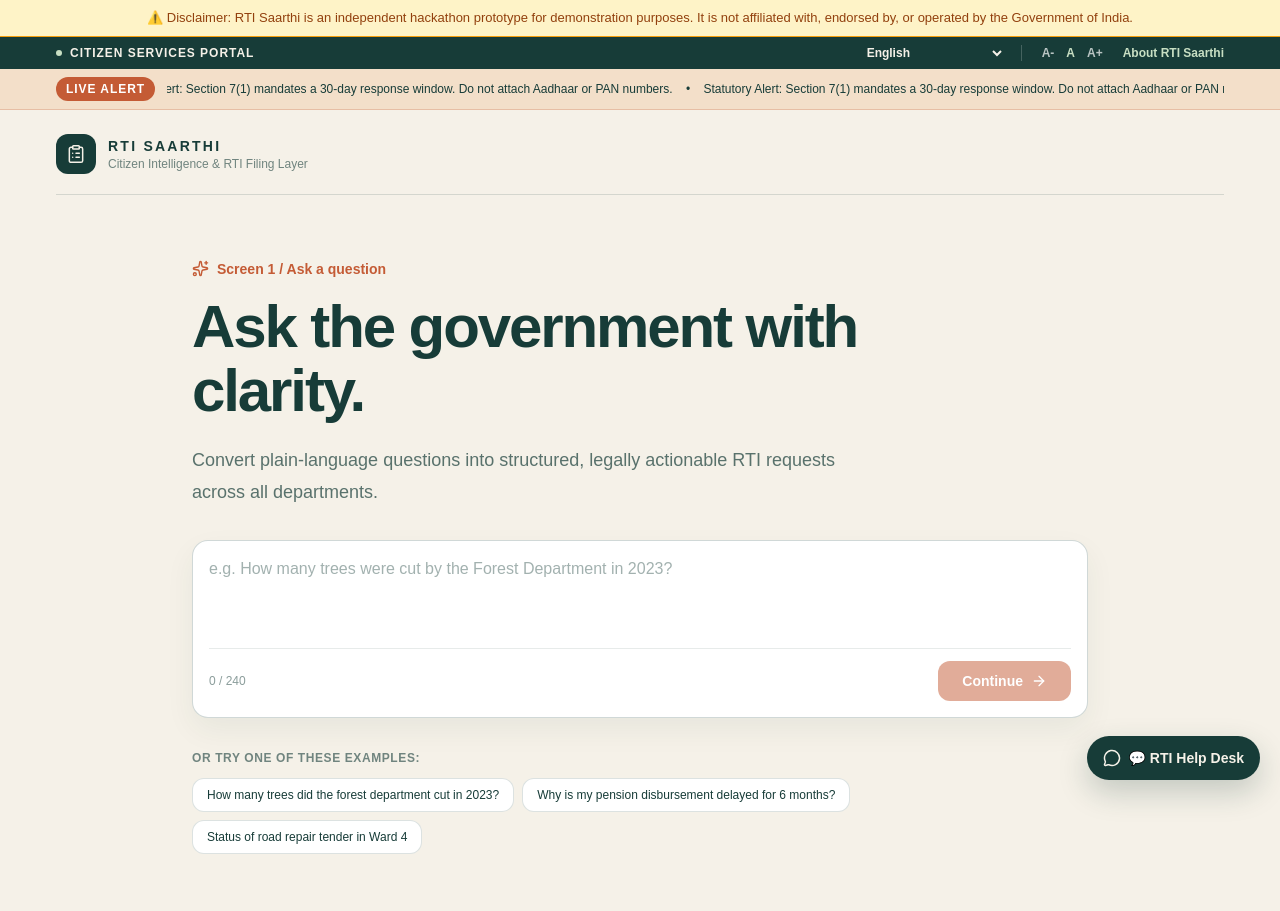
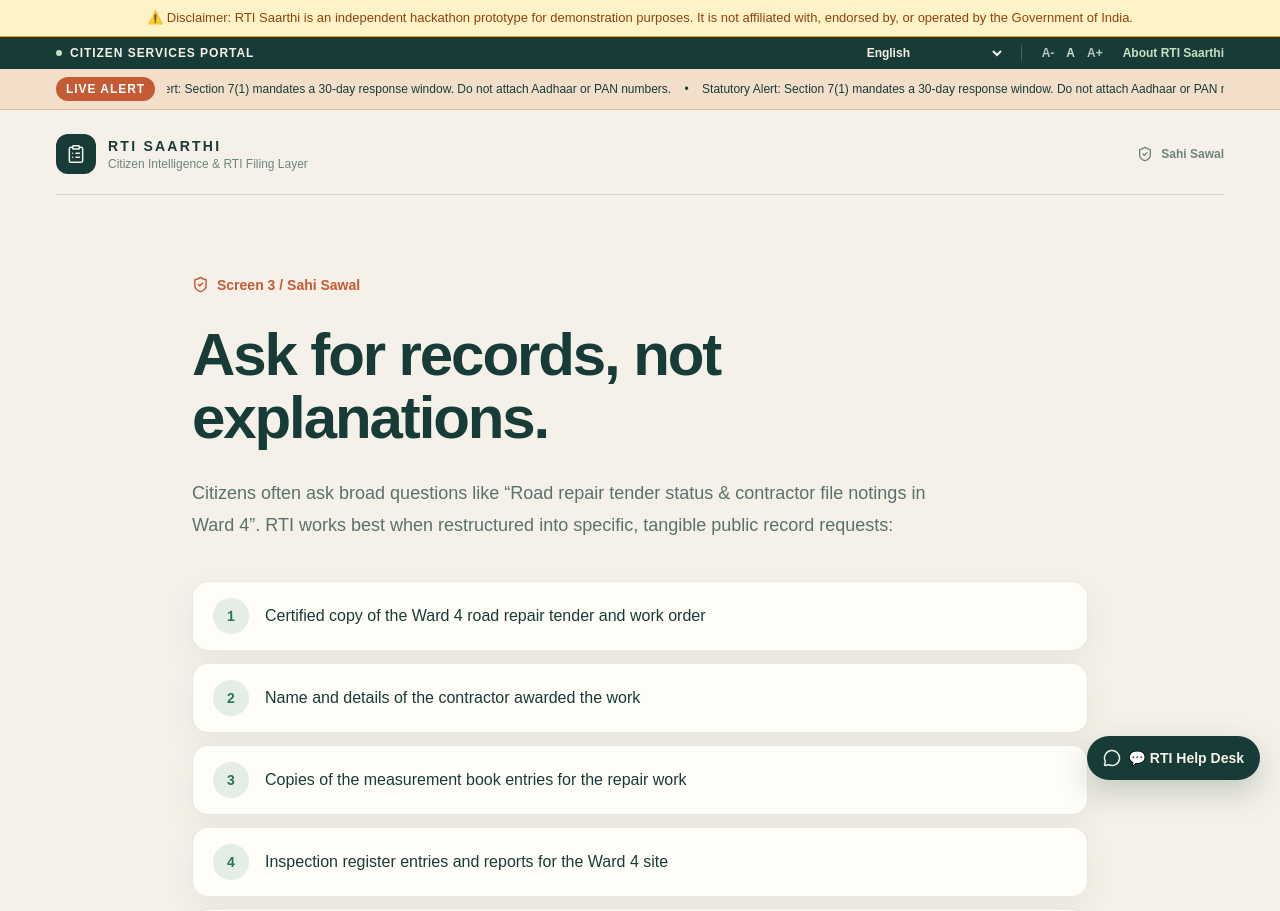
Before and after one commit to mohit-saini-dev/RTI-Saarthi, a Next.js app: page /question in a window 1280 px wide. Shown: the top 911 px of the page. Built offline with nearby package versions, Linux system fonts and the light colour scheme.

Commit message:
fix: align screen 2 understand, screen 3 question, screen 4 authority, and screen 6 review

```diff
--- a/src/app/authority/page.tsx
+++ b/src/app/authority/page.tsx
@@ -1,24 +1,86 @@
 "use client";
 
-import { ArrowRight, Building2, ClipboardList, ShieldCheck } from "lucide-react";
+import { useEffect, useState } from "react";
 import Link from "next/link";
-import { useEffect, useState } from "react";
-import { defaultUniversalState, type RtiState } from "@/src/lib/types";
+import { ArrowRight, ClipboardList, ShieldCheck } from "lucide-react";
+import { type RtiState } from "@/src/lib/types";
 import { readRtiState } from "@/src/lib/client-state";
 
 export default function AuthorityPage() {
-  const [state, setState] = useState<RtiState>(defaultUniversalState);
+  const [state, setState] = useState<RtiState | null>(null);
+
   useEffect(() => {
-    const updateState = window.setTimeout(() => setState(readRtiState()), 0);
-    return () => window.clearTimeout(updateState);
+    setState(readRtiState());
   }, []);
 
   return (
-    <main className="min-h-screen bg-[#f5f1e8] text-[#173c38]"><div className="mx-auto flex min-h-screen w-full max-w-7xl flex-col px-6 py-6 sm:px-10 lg:px-14">
-      <header className="flex items-center justify-between border-b border-[#173c38]/15 pb-5"><Link href="/" className="flex items-center gap-3"><div className="flex size-10 items-center justify-center rounded-xl bg-[#173c38] text-[#f5f1e8]"><ClipboardList size={20} /></div><div><p className="text-sm font-bold tracking-[0.16em] uppercase">RTI Saarthi</p><p className="text-xs text-[#173c38]/60">Citizen Intelligence &amp; RTI Filing Layer</p></div></Link><div className="hidden items-center gap-2 text-xs font-semibold text-[#173c38]/60 sm:flex"><ShieldCheck size={16} /> Authority match</div></header>
-      <section className="mx-auto flex w-full max-w-3xl flex-1 flex-col justify-center py-14 lg:py-20"><div className="mb-7 flex items-center gap-2 text-sm font-semibold text-[#c45b35]"><ShieldCheck size={17} /> Screen 4 / Authority match</div><h1 className="max-w-2xl text-5xl leading-[0.98] font-semibold tracking-[-0.04em] sm:text-7xl">Who should receive this request?</h1><p className="mt-7 max-w-xl text-lg leading-8 text-[#173c38]/70">We matched your records request to the authority most likely to hold the information.</p>
-        <div className="mt-10 rounded-2xl border border-[#173c38]/10 bg-[#fffdf8] p-6 shadow-[0_24px_50px_rgba(23,60,56,0.1)] sm:p-8"><div className="flex flex-col gap-5 sm:flex-row sm:items-start sm:justify-between"><div className="flex items-start gap-4"><div className="flex size-12 shrink-0 items-center justify-center rounded-xl bg-[#e5eee4] text-[#27745e]"><Building2 size={23} /></div><div><p className="text-xs font-bold tracking-[0.14em] text-[#c45b35] uppercase">Matched authority</p><h2 className="mt-2 text-2xl leading-8 font-semibold">{state.suggestedAuthority}</h2></div></div><span className="w-fit shrink-0 rounded-full bg-[#e5eee4] px-3 py-1.5 text-xs font-bold text-[#27745e]">Confidence: {state.authorityConfidence}%</span></div><div className="mt-7 border-t border-[#173c38]/10 pt-5"><p className="text-xs font-bold tracking-[0.12em] text-[#173c38]/50 uppercase">Why this match</p><p className="mt-2 text-base leading-7 text-[#173c38]/70">{state.authorityReason}</p></div><Link href="/health-check" className="mt-8 flex min-h-12 items-center justify-center gap-2 rounded-xl bg-[#c45b35] px-5 py-3 text-center text-sm font-bold text-white transition hover:bg-[#a94728]">Looks right, continue <ArrowRight size={17} /></Link></div>
-      </section>
-    </div></main>
+    <main className="min-h-screen bg-[#f5f1e8] text-[#173c38]">
+      <div className="mx-auto flex min-h-screen w-full max-w-7xl flex-col px-6 py-6 sm:px-10 lg:px-14">
+        <header className="flex items-center justify-between border-b border-[#173c38]/15 pb-5">
+          <Link href="/" className="flex items-center gap-3">
+            <div className="flex size-10 items-center justify-center rounded-xl bg-[#173c38] text-[#f5f1e8]">
+              <ClipboardList size={20} strokeWidth={1.8} />
+            </div>
+            <div>
+              <p className="text-sm font-bold tracking-[0.16em] uppercase">RTI Saarthi</p>
+              <p className="text-xs text-[#173c38]/60">Citizen Intelligence &amp; RTI Filing Layer</p>
+            </div>
+          </Link>
+          <div className="hidden items-center gap-2 text-xs font-semibold text-[#173c38]/60 sm:flex">
+            <ShieldCheck size={16} />
+            Authority Match
+          </div>
+        </header>
+
+        <section className="mx-auto flex w-full max-w-4xl flex-1 flex-col justify-center py-14 lg:py-20">
+          <div className="mb-7 flex items-center gap-2 text-sm font-semibold text-[#c45b35]">
+            <ShieldCheck size={17} />
+            Screen 4 / Authority match
+          </div>
+
+          <h1 className="max-w-3xl text-4xl leading-[1.08] font-semibold tracking-[-0.035em] sm:text-6xl">
+            Who should receive this request?
+          </h1>
+          <p className="mt-7 max-w-3xl text-lg leading-8 text-[#173c38]/70">
+            We matched your records request to the public authority most likely to hold the information.
+          </p>
+
+          <div className="mt-10 rounded-2xl border border-[#173c38]/10 bg-white p-8 shadow-sm">
+            <div className="flex items-center justify-between">
+              <span className="text-xs font-bold uppercase tracking-wider text-[#c45b35]">
+                Matched Authority
+              </span>
+              <span className="rounded-full bg-[#e5eee4] px-3 py-1 text-xs font-bold text-[#27745e]">
+                Confidence: {state?.authorityConfidence || 95}%
+              </span>
+            </div>
+
+            <h2 className="mt-4 text-2xl font-bold text-[#173c38]">
+              {state?.publicAuthority || "Department of Forests & Wildlife"}
+            </h2>
+
+            <p className="mt-3 text-sm text-[#173c38]/70">
+              Jurisdiction: <span className="font-semibold">{state?.jurisdiction || "State"}</span>
+            </p>
+
+            <div className="mt-6 border-t border-[#173c38]/10 pt-4">
+              <p className="text-xs font-bold uppercase tracking-wider text-[#173c38]/50">Why this match</p>
+              <p className="mt-1 text-sm text-[#173c38]/80">
+                {state?.suitabilityReason || "Your query concerns official sanction registers, environmental permits, and tree felling logs."}
+              </p>
+            </div>
+          </div>
+
+          <div className="mt-10 flex justify-end">
+            <Link
+              href="/health-check"
+              className="flex min-h-12 items-center justify-center gap-2 rounded-xl bg-[#c45b35] px-6 py-3 text-sm font-bold text-white transition hover:bg-[#a94728]"
+            >
+              Looks right, continue <ArrowRight size={17} />
+            </Link>
+          </div>
+        </section>
+      </div>
+    </main>
   );
 }
--- a/src/app/question/page.tsx
+++ b/src/app/question/page.tsx
@@ -1,54 +1,38 @@
 "use client";
 
-import { useState } from "react";
-import { useRouter } from "next/navigation";
-import { ArrowRight, ClipboardList, Loader2, Sparkles } from "lucide-react";
-import { writeRtiState } from "@/src/lib/client-state";
+import { ArrowRight, Check, ClipboardList, Pencil, ShieldCheck } from "lucide-react";
+import Link from "next/link";
+import { useEffect, useState } from "react";
+import { type RtiState } from "@/src/lib/types";
+import { readRtiState, writeRtiState } from "@/src/lib/client-state";
 
-const EXAMPLE_QUERIES = [
-  "How many trees did the forest department cut in 2023?",
-  "Why is my pension disbursement delayed for 6 months?",
-  "Status of road repair tender in Ward 4",
-];
+export default function QuestionPage() {
+  const [isEditing, setIsEditing] = useState(false);
+  const [state, setState] = useState<RtiState | null>(null);
+  const [requests, setRequests] = useState<string[]>([]);
 
-export default function HomePage() {
-  const router = useRouter();
-  const [query, setQuery] = useState("");
-  const [isLoading, setIsLoading] = useState(false);
+  useEffect(() => {
+    const currentState = readRtiState();
+    setState(currentState);
+    if (currentState?.restructuredRequests?.length) {
+      setRequests(currentState.restructuredRequests);
+    }
+  }, []);
 
-  const handleAnalyze = async (e?: React.FormEvent, customQuery?: string) => {
-    if (e) e.preventDefault();
-    const queryToSubmit = (customQuery || query).trim();
-    if (!queryToSubmit || isLoading) return;
-
-    setIsLoading(true);
-    try {
-      const res = await fetch("/api/analyze", {
-        method: "POST",
-        headers: { "Content-Type": "application/json" },
-        body: JSON.stringify({ query: queryToSubmit }),
-      });
-
-      if (!res.ok) throw new Error("Failed to analyze");
-      const data = await res.json();
-
-      // Save AI result to localStorage
-      writeRtiState(data);
-      router.push("/understand");
-    } catch (err) {
-      console.error("Analysis failed:", err);
-      router.push("/understand");
-    } finally {
-      setIsLoading(false);
+  const handleDoneEditing = () => {
+    setIsEditing(false);
+    if (state) {
+      const updated = { ...state, restructuredRequests: requests };
+      setState(updated);
+      writeRtiState(updated);
     }
   };
 
   return (
     <main className="min-h-screen bg-[#f5f1e8] text-[#173c38]">
       <div className="mx-auto flex min-h-screen w-full max-w-7xl flex-col px-6 py-6 sm:px-10 lg:px-14">
-        {/* Navigation */}
         <header className="flex items-center justify-between border-b border-[#173c38]/15 pb-5">
-          <div className="flex items-center gap-3">
+          <Link href="/" className="flex items-center gap-3">
             <div className="flex size-10 items-center justify-center rounded-xl bg-[#173c38] text-[#f5f1e8]">
               <ClipboardList size={20} strokeWidth={1.8} />
             </div>
@@ -56,79 +40,72 @@ export default function HomePage() {
               <p className="text-sm font-bold tracking-[0.16em] uppercase">RTI Saarthi</p>
               <p className="text-xs text-[#173c38]/60">Citizen Intelligence &amp; RTI Filing Layer</p>
             </div>
+          </Link>
+          <div className="hidden items-center gap-2 text-xs font-semibold text-[#173c38]/60 sm:flex">
+            <ShieldCheck size={16} />
+            Sahi Sawal
           </div>
         </header>
 
-        {/* Hero Section */}
-        <section className="mx-auto flex w-full max-w-4xl flex-1 flex-col justify-center py-12 lg:py-16">
-          <div className="mb-4 flex items-center gap-2 text-sm font-semibold text-[#c45b35]">
-            <Sparkles size={17} />
-            Screen 1 / Ask a question
+        <section className="mx-auto flex w-full max-w-4xl flex-1 flex-col justify-center py-14 lg:py-20">
+          <div className="mb-7 flex items-center gap-2 text-sm font-semibold text-[#c45b35]">
+            <ShieldCheck size={17} />
+            Screen 3 / Sahi Sawal
           </div>
-
-          <h1 className="max-w-3xl text-4xl leading-[1.08] font-semibold tracking-[-0.035em] sm:text-6xl">
-            Ask the government with clarity.
+          <h1 className="max-w-3xl text-4xl leading-[1.05] font-semibold tracking-[-0.035em] sm:text-6xl">
+            Ask for records, not explanations.
           </h1>
-          <p className="mt-5 max-w-2xl text-lg leading-8 text-[#173c38]/70">
-            Convert plain-language questions into structured, legally actionable RTI requests across all departments.
-          </p>
-
-          {/* Form */}
-          <form onSubmit={handleAnalyze} className="mt-8 w-full">
-            <div className="relative rounded-2xl border border-[#173c38]/20 bg-white p-4 shadow-[0_12px_30px_rgba(23,60,56,0.06)] transition-all focus-within:border-[#c45b35]">
-              <textarea
-                value={query}
-                onChange={(e) => setQuery(e.target.value)}
-                placeholder="e.g. How many trees were cut by the Forest Department in 2023?"
-                rows={3}
-                className="w-full resize-none bg-transparent text-base text-[#173c38] placeholder-[#173c38]/40 outline-none"
-              />
-
-              <div className="mt-3 flex items-center justify-between border-t border-[#173c38]/10 pt-3">
-                <span className="text-xs text-[#173c38]/50">
-                  {query.length} / 240
-                </span>
-
-                <button
-                  type="submit"
-                  disabled={!query.trim() || isLoading}
-                  className="flex items-center gap-2 rounded-xl bg-[#c45b35] px-6 py-2.5 text-sm font-bold text-white transition hover:bg-[#a94728] disabled:opacity-50"
-                >
-                  {isLoading ? (
+          <p className="mt-7 max-w-3xl text-lg leading-8 text-[#173c38]/70">
+            {state?.question ? (
               <>
-                      <Loader2 size={16} className="animate-spin" />
-                      Analyzing...
+                Citizens often ask broad questions like &ldquo;{state.question}&rdquo;. RTI works best when restructured into specific, tangible public record requests:
               </>
             ) : (
               <>
-                      Continue <ArrowRight size={16} />
+                RTI works best with specific record requests. Here is what you can actually ask for:
               </>
             )}
-                </button>
+          </p>
+
+          <div className="mt-10 space-y-3">
+            {requests.map((request, index) => (
+              <div key={index} className="flex items-center gap-4 rounded-2xl border border-[#173c38]/10 bg-[#fffdf8] px-5 py-4 shadow-[0_12px_30px_rgba(23,60,56,0.06)]">
+                <span className="flex size-9 shrink-0 items-center justify-center rounded-full bg-[#e5eee4] text-sm font-bold text-[#27745e]">
+                  {index + 1}
+                </span>
+                {isEditing ? (
+                  <input
+                    aria-label={`Record request ${index + 1}`}
+                    value={request}
+                    onChange={(e) =>
+                      setRequests((current) =>
+                        current.map((item, i) => (i === index ? e.target.value : item))
+                      )
+                    }
+                    className="min-w-0 flex-1 border-b border-[#c45b35] bg-transparent py-1 text-base leading-7 outline-none"
+                  />
+                ) : (
+                  <p className="text-base leading-7 font-medium">{request}</p>
+                )}
               </div>
-            </div>
-          </form>
-
-          {/* Preset Prompts */}
-          <div className="mt-8">
-            <p className="text-xs font-semibold tracking-wider text-[#173c38]/60 uppercase">
-              Or try one of these examples:
-            </p>
-            <div className="mt-3 flex flex-wrap gap-2">
-              {EXAMPLE_QUERIES.map((example, i) => (
-                <button
-                  key={i}
-                  type="button"
-                  onClick={() => {
-                    setQuery(example);
-                    handleAnalyze(undefined, example);
-                  }}
-                  className="rounded-xl border border-[#173c38]/15 bg-white px-3.5 py-2 text-xs font-medium text-[#173c38] transition hover:border-[#173c38] hover:bg-[#fffdf8]"
-                >
-                  {example}
-                </button>
             ))}
           </div>
+
+          <div className="mt-10 flex flex-col-reverse gap-3 sm:flex-row sm:items-center sm:justify-between">
+            <button
+              type="button"
+              onClick={() => (isEditing ? handleDoneEditing() : setIsEditing(true))}
+              className="flex min-h-12 items-center justify-center gap-2 rounded-xl border border-[#173c38]/20 px-5 py-3 text-sm font-bold transition hover:border-[#173c38] hover:bg-white"
+            >
+              {isEditing ? <Check size={16} /> : <Pencil size={16} />}
+              {isEditing ? "Done editing" : "Edit"}
+            </button>
+            <Link
+              href="/authority"
+              className="flex min-h-12 items-center justify-center gap-2 rounded-xl bg-[#c45b35] px-5 py-3 text-center text-sm font-bold text-white transition hover:bg-[#a94728]"
+            >
+              Use these records <ArrowRight size={17} />
+            </Link>
           </div>
         </section>
       </div>
--- a/src/app/review/page.tsx
+++ b/src/app/review/page.tsx
@@ -1,52 +1,87 @@
 "use client";
 
-import { ArrowRight, CheckCircle2, ClipboardList, LoaderCircle, ShieldCheck } from "lucide-react";
+import { useEffect, useState } from "react";
 import Link from "next/link";
-import { useEffect, useState } from "react";
-import { defaultUniversalState, type RtiState } from "@/src/lib/types";
+import { ArrowRight, ClipboardList, Download, ShieldCheck } from "lucide-react";
+import { type RtiState } from "@/src/lib/types";
 import { readRtiState } from "@/src/lib/client-state";
 
 export default function ReviewPage() {
-  const [isSubmitting, setIsSubmitting] = useState(false);
-  const [isSubmitted, setIsSubmitted] = useState(false);
-  const [state, setState] = useState<RtiState>(defaultUniversalState);
+  const [state, setState] = useState<RtiState | null>(null);
 
   useEffect(() => {
-    const updateState = window.setTimeout(() => setState(readRtiState()), 0);
-
-    return () => window.clearTimeout(updateState);
+    setState(readRtiState());
   }, []);
 
-  function submitDemo() {
-    setIsSubmitting(true);
-    window.setTimeout(() => {
-      setIsSubmitting(false);
-      setIsSubmitted(true);
-    }, 900);
-  }
-
   return (
-    <main className="min-h-screen overflow-hidden bg-[#f5f1e8] text-[#173c38]">
+    <main className="min-h-screen bg-[#f5f1e8] text-[#173c38]">
       <div className="mx-auto flex min-h-screen w-full max-w-7xl flex-col px-6 py-6 sm:px-10 lg:px-14">
         <header className="flex items-center justify-between border-b border-[#173c38]/15 pb-5">
-          <Link href="/" className="flex items-center gap-3"><div className="flex size-10 items-center justify-center rounded-xl bg-[#173c38] text-[#f5f1e8]"><ClipboardList size={20} strokeWidth={1.8} /></div><div><p className="text-sm font-bold tracking-[0.16em] uppercase">RTI Saarthi</p><p className="text-xs text-[#173c38]/60">Citizen Intelligence &amp; RTI Filing Layer</p></div></Link>
-                    <Link href="/" className="flex items-center gap-3"><div className="flex size-10 items-center justify-center rounded-xl bg-[#173c38] text-[#f5f1e8]"><ClipboardList size={20} strokeWidth={1.8} /></div><div><p className="text-sm font-bold tracking-[0.16em] uppercase">RTI Saarthi</p><p className="text-xs text-[#173c38]/60">Citizen Intelligence &amp; RTI Filing Layer</p></div></Link>
-          <div className="hidden items-center gap-2 text-xs font-semibold text-[#173c38]/60 sm:flex"><ShieldCheck size={16} /> Review &amp; mock submission</div>
+          <Link href="/" className="flex items-center gap-3">
+            <div className="flex size-10 items-center justify-center rounded-xl bg-[#173c38] text-[#f5f1e8]">
+              <ClipboardList size={20} strokeWidth={1.8} />
+            </div>
+            <div>
+              <p className="text-sm font-bold tracking-[0.16em] uppercase">RTI Saarthi</p>
+              <p className="text-xs text-[#173c38]/60">Citizen Intelligence &amp; RTI Filing Layer</p>
+            </div>
+          </Link>
+          <div className="hidden items-center gap-2 text-xs font-semibold text-[#173c38]/60 sm:flex">
+            <ShieldCheck size={16} />
+            Review &amp; Submit
+          </div>
         </header>
 
-        <section className="mx-auto flex w-full max-w-4xl flex-1 flex-col justify-center py-12 lg:py-16">
-          <div className="mb-7 flex items-center gap-2 text-sm font-semibold text-[#c45b35]"><ShieldCheck size={17} /> Screen 6 / Review &amp; submit</div>
-          <h1 className="max-w-2xl text-5xl leading-[0.98] font-semibold tracking-[-0.04em] sm:text-7xl">One last look before you send.</h1>
-          <p className="mt-6 max-w-xl text-lg leading-8 text-[#173c38]/70">Your request is ready. Check the records below, then submit this safe demonstration filing.</p>
-
-          <div className="mt-10 rounded-2xl border border-[#173c38]/10 bg-[#fffdf8] p-6 shadow-[0_20px_45px_rgba(23,60,56,0.08)] sm:p-8">
-            <div className="flex flex-col gap-4 border-b border-[#173c38]/10 pb-5 sm:flex-row sm:items-center sm:justify-between"><div><p className="text-xs font-bold tracking-[0.14em] text-[#c45b35] uppercase">Requested records</p><h2 className="mt-1 text-2xl font-semibold">Five items for review</h2></div><span className="w-fit rounded-full bg-[#e5eee4] px-3 py-1.5 text-xs font-bold text-[#27745e]">Application fee: ₹10</span></div>
-            <ol className="mt-5 space-y-3">{state.restructuredRequests.map((request, index) => <li key={request} className="flex gap-3 text-sm leading-6"><span className="flex size-6 shrink-0 items-center justify-center rounded-full bg-[#e5eee4] text-xs font-bold text-[#27745e]">{index + 1}</span><span>{request}</span></li>)}</ol>
+        <section className="mx-auto flex w-full max-w-4xl flex-1 flex-col justify-center py-14 lg:py-20">
+          <div className="mb-7 flex items-center gap-2 text-sm font-semibold text-[#c45b35]">
+            <ShieldCheck size={17} />
+            Screen 6 / Review &amp; submit
           </div>
 
-          <div className="mt-4 flex items-start gap-3 rounded-2xl border border-[#c45b35]/25 bg-[#f3dfc9] px-5 py-4 text-sm leading-6"><ShieldCheck className="mt-0.5 shrink-0 text-[#c45b35]" size={18} /><p><strong className="font-bold">MOCK — No real filing or payment will occur</strong><br /><span className="text-[#173c38]/70">This is a synthetic journey for demonstration only.</span></p></div>
+          <h1 className="max-w-3xl text-4xl leading-[1.05] font-semibold tracking-[-0.035em] sm:text-6xl">
+            One last look before you send.
+          </h1>
+          <p className="mt-7 max-w-3xl text-lg leading-8 text-[#173c38]/70">
+            Your request is ready. Check the records below, then download your structured application.
+          </p>
 
-          {!isSubmitted ? <button type="button" onClick={submitDemo} disabled={isSubmitting} className="mt-6 flex min-h-12 w-full items-center justify-center gap-2 rounded-xl bg-[#c45b35] px-5 py-3 text-sm font-bold text-white transition hover:bg-[#a94728] disabled:cursor-wait disabled:opacity-70">{isSubmitting ? <><LoaderCircle className="animate-spin" size={17} /> Creating demo submission...</> : <>Submit Demo RTI <ArrowRight size={17} /></>}</button> : <div className="mt-6 rounded-2xl border border-[#27745e]/25 bg-[#e5eee4] p-5"><div className="flex items-center gap-2 text-[#27745e]"><CheckCircle2 size={19} /><p className="font-bold">Demo RTI submitted</p></div><p className="mt-3 text-sm text-[#173c38]/65">Synthetic registration number</p><p className="mt-1 text-2xl font-semibold tracking-[0.04em]">{state.registrationNumber}</p><Link href="/journey" className="mt-5 flex min-h-12 items-center justify-center gap-2 rounded-xl bg-[#173c38] px-5 py-3 text-center text-sm font-bold text-[#f5f1e8] transition hover:bg-[#26534e]">Track RTI Journey <ArrowRight size={17} /></Link></div>}
+          <div className="mt-10 rounded-2xl border border-[#173c38]/10 bg-[#fffdf8] p-6 shadow-sm">
+            <div className="flex items-center justify-between border-b border-[#173c38]/10 pb-4">
+              <div>
+                <span className="text-xs font-bold uppercase tracking-wider text-[#c45b35]">Target Authority</span>
+                <p className="mt-1 text-lg font-bold">{state?.publicAuthority || "Public Authority"}</p>
+              </div>
+              <span className="rounded-full bg-[#e5eee4] px-3 py-1 text-xs font-bold text-[#27745e]">
+                Application fee: ₹10
+              </span>
+            </div>
+
+            <div className="mt-6 space-y-3">
+              {(state?.restructuredRequests || []).map((req, index) => (
+                <div key={index} className="flex items-start gap-3 rounded-xl bg-white p-3.5 border border-[#173c38]/10">
+                  <span className="flex size-7 shrink-0 items-center justify-center rounded-full bg-[#e5eee4] text-xs font-bold text-[#27745e]">
+                    {index + 1}
+                  </span>
+                  <p className="text-sm font-medium leading-6 text-[#173c38]">{req}</p>
+                </div>
+              ))}
+            </div>
+          </div>
+
+          <div className="mt-10 flex flex-col sm:flex-row items-center justify-between gap-4">
+            <Link
+              href="/question"
+              className="flex min-h-12 items-center justify-center rounded-xl border border-[#173c38]/20 px-5 py-3 text-sm font-bold transition hover:bg-white"
+            >
+              Back to edit
+            </Link>
+            <Link
+              href="/appeal"
+              className="flex min-h-12 items-center justify-center gap-2 rounded-xl bg-[#c45b35] px-6 py-3 text-sm font-bold text-white transition hover:bg-[#a94728]"
+            >
+              Proceed to Appeal Guidance <ArrowRight size={17} />
+            </Link>
+          </div>
         </section>
       </div>
     </main>
```
Also changed, not shown: src/app/understand/page.tsx (+51 -76 lines). Lines whose indentation alone changed are shown as unchanged.
